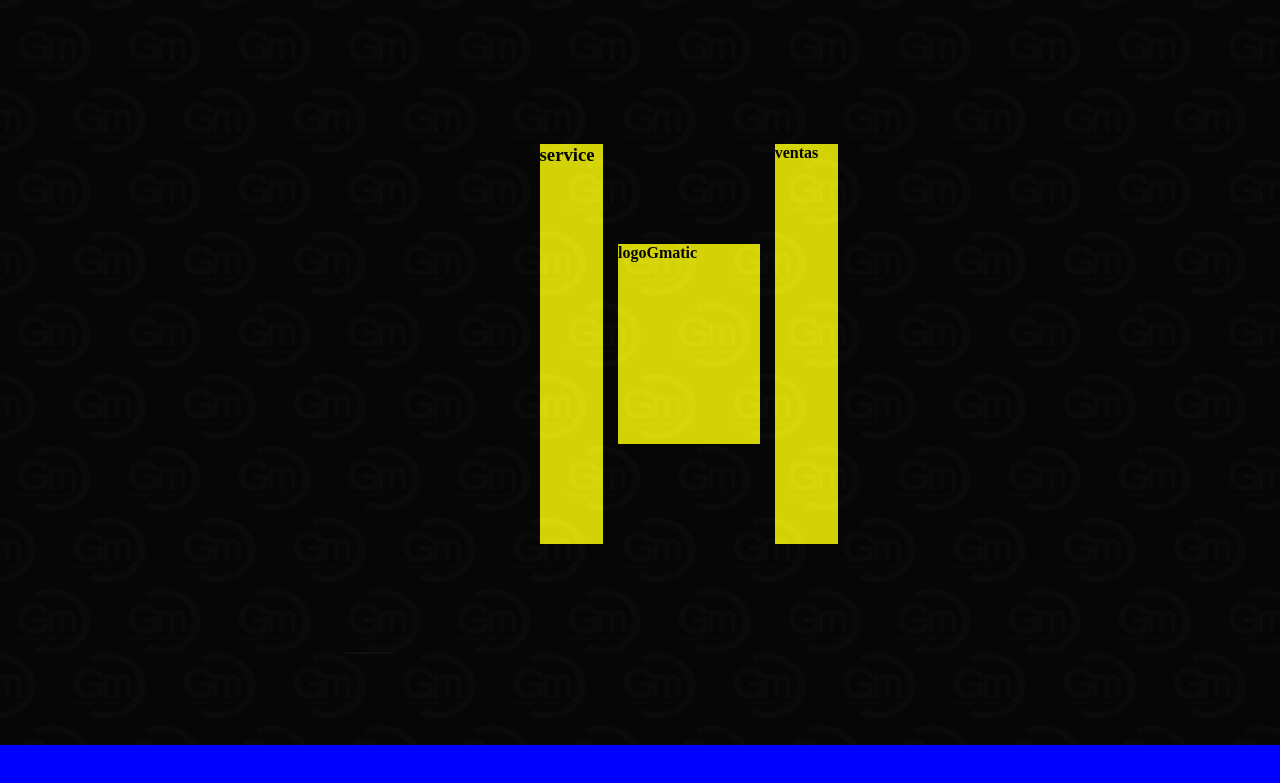
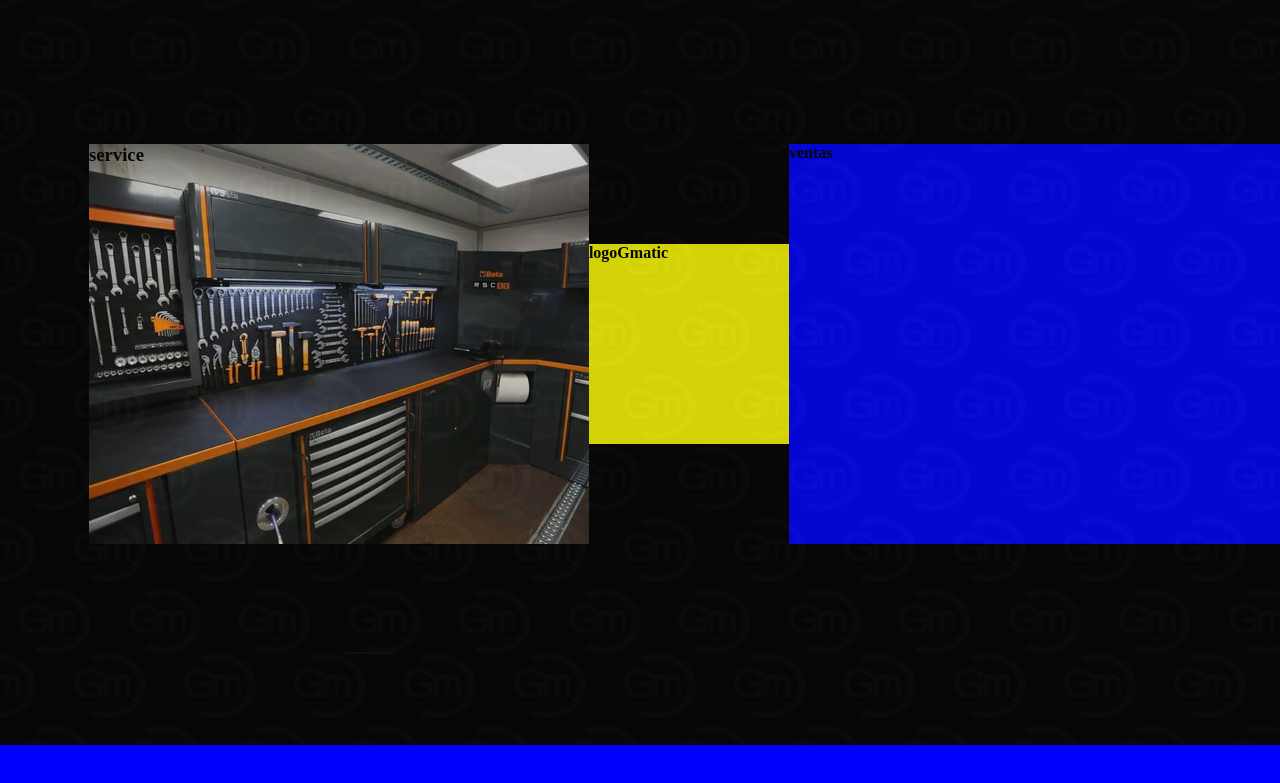
Before and after one commit to RICM63/Gmatic, a plain HTML site: page index.html in a window 1280 px wide. Shown: the part 125-908 px from the top of the page. Drawn offline with Linux system fonts and the light colour scheme.

Commit message:
background progress

```diff
--- a/index.html
+++ b/index.html
@@ -34,18 +34,19 @@
     </header>
 <main class="background">
     <h1>prueba</h1>
-</>
+
 
         <!-- medidas para el mediaquery 900*500 -->
 
         <section class="inicio">
         <div class="init1">
             <h3>service</h3>
+
         </div>
         <div class="logo">
             <h4>logoGmatic</h4>
         </div>
-        <div class="init1">
+        <div class="init2">
             <h4>ventas</h4>
         </div>
     </section>
--- a/style.css
+++ b/style.css
@@ -61,15 +61,21 @@ button{
 
 .inicio{
     display: flex;
-    justify-content: center;
+    justify-content: space-between;
     align-items: center;
     margin-top: 5%;
     margin-bottom: 5.1%;
 }
 
 .init1{
-    background-color: yellow;
-    width: 30%;
+    background-image: url(services.png);
+    width: 500px;
+    height: 400px;
+    margin: 20px auto;
+}
+.init2{
+    background-color: blue;
+    width: 500px;
     height: 400px;
     margin: 20px auto;
 }
@@ -78,7 +84,7 @@ button{
     background-color: yellow;
     width: 200px;
     height: 200px;
-    margin: 0px  5%;
+
 }
 #footer{
     background-color: blue;
```
Also changed, not shown: services.png (added).
